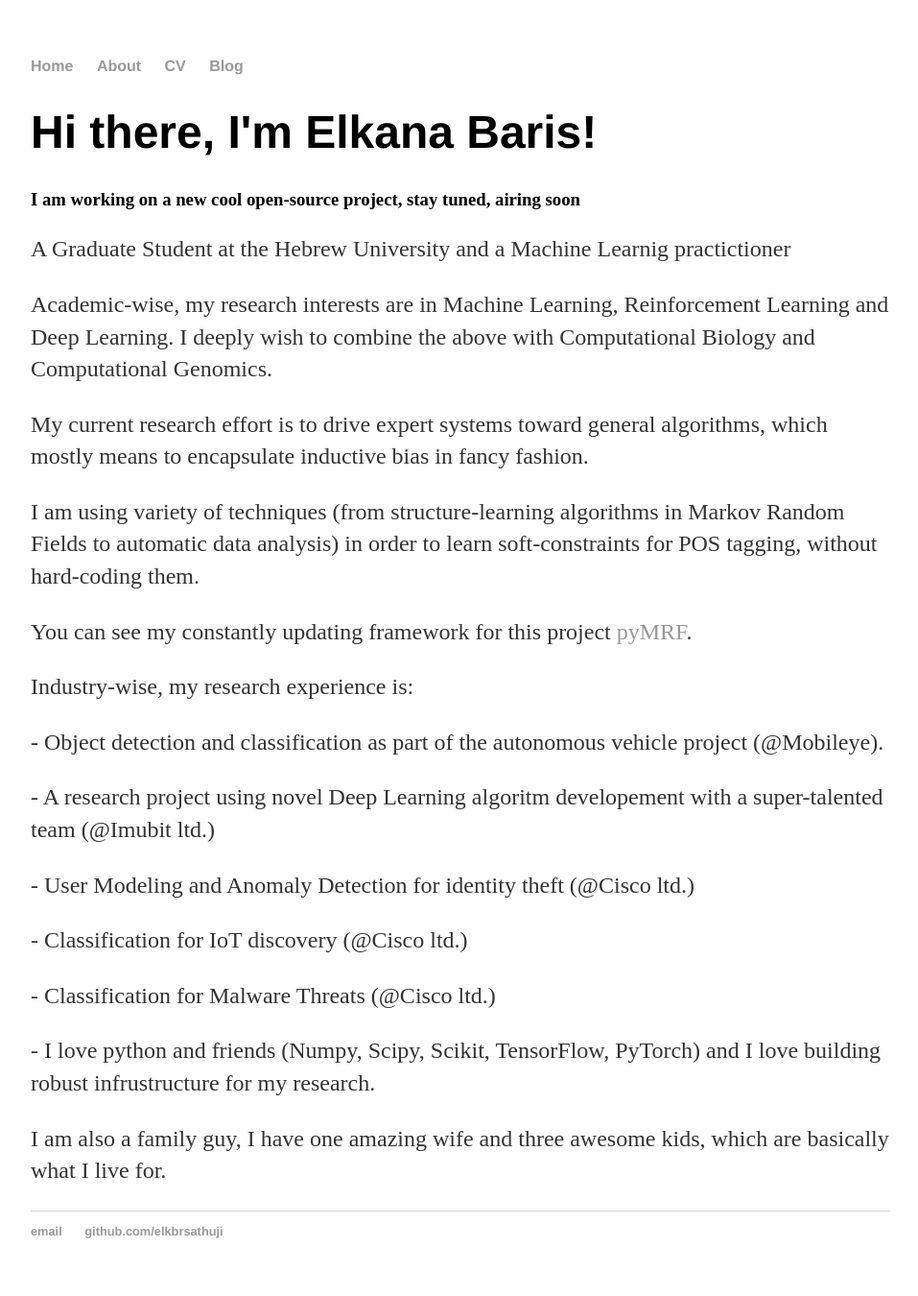
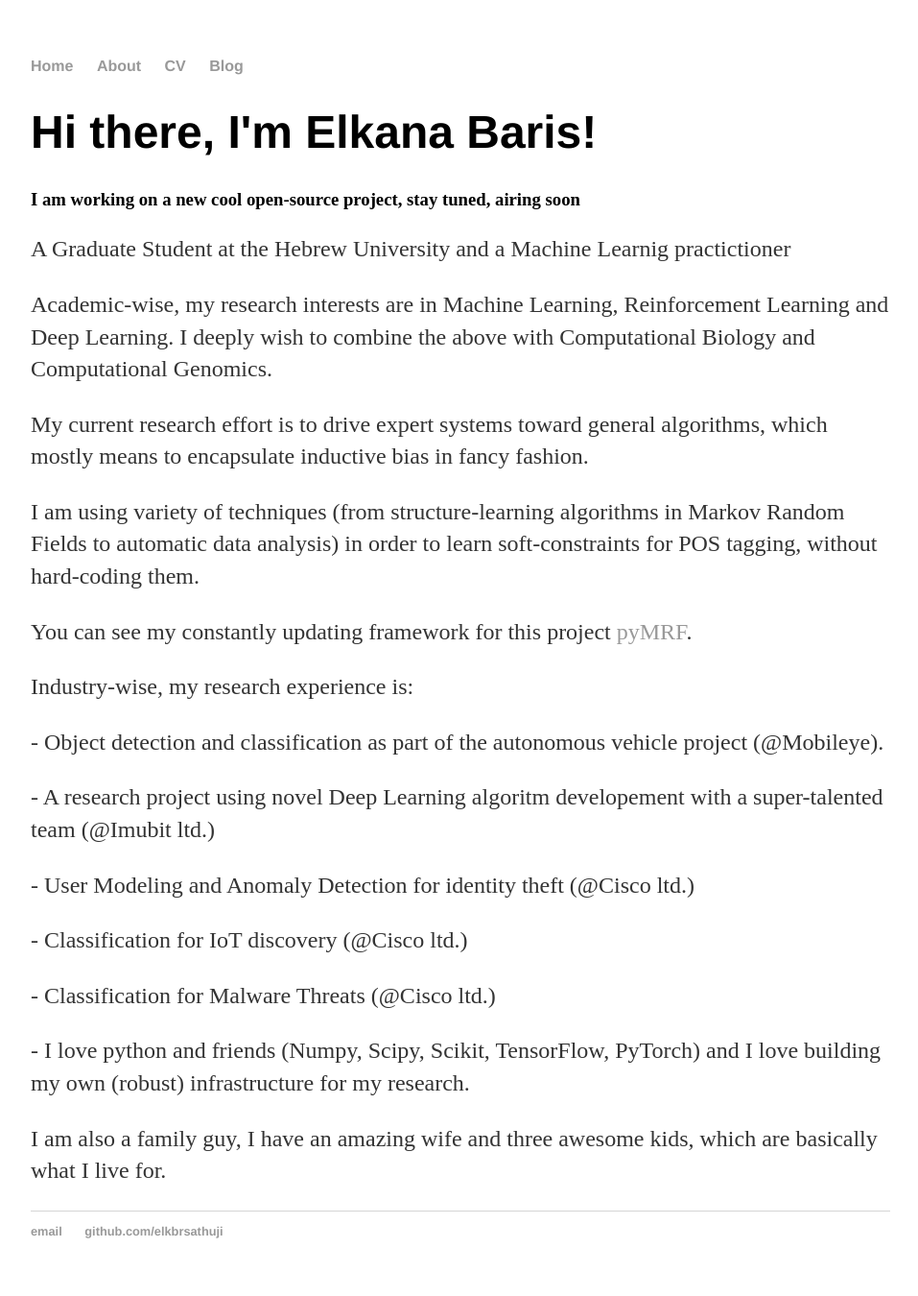
Before and after one commit to elkbrsathuji/elkbrsathuji.github.io, a Jekyll site: the page built from index.html, in a window 1280 px wide. Shown: the whole page at 96% size, without its empty margins (160-1117 px from the left). Built offline with Jekyll 4.4.1, drawn with Linux system fonts in a browser that asks for light colours.

Commit message:
typo fixed

```diff
--- a/index.html
+++ b/index.html
@@ -18,6 +18,6 @@ in order to learn soft-constraints for POS tagging, without hard-coding them.</p
   <p> - User Modeling and Anomaly Detection for identity theft (@Cisco ltd.) </p>
   <p> - Classification for IoT discovery (@Cisco ltd.) </p>
   <p> - Classification for Malware Threats (@Cisco ltd.) </p>
-<p> - I love python and friends (Numpy, Scipy, Scikit, TensorFlow, PyTorch) and I love building robust infrustructure for my research.</p>
-<p> I am also a family guy, I have one amazing wife and three awesome kids, which are basically what I live for.</p>
+<p> - I love python and friends (Numpy, Scipy, Scikit, TensorFlow, PyTorch) and I love building my own (robust) infrastructure for my research.</p>
+<p> I am also a family guy, I have an amazing wife and three awesome kids, which are basically what I live for.</p>
 </div><!-- /.blurb -->
```
